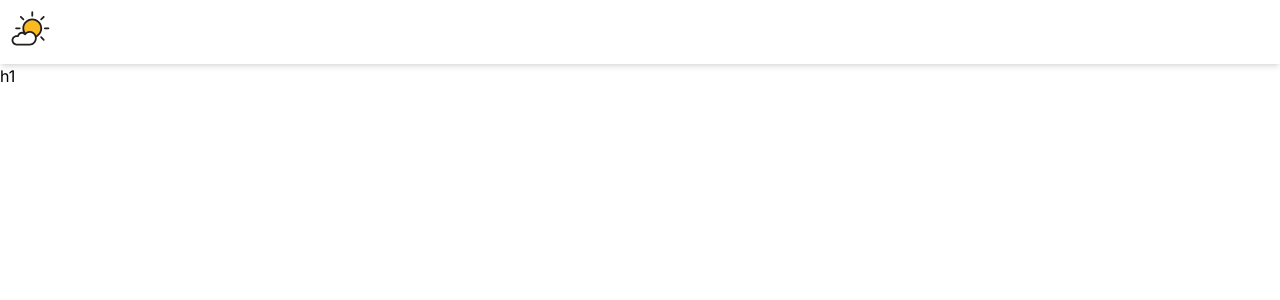
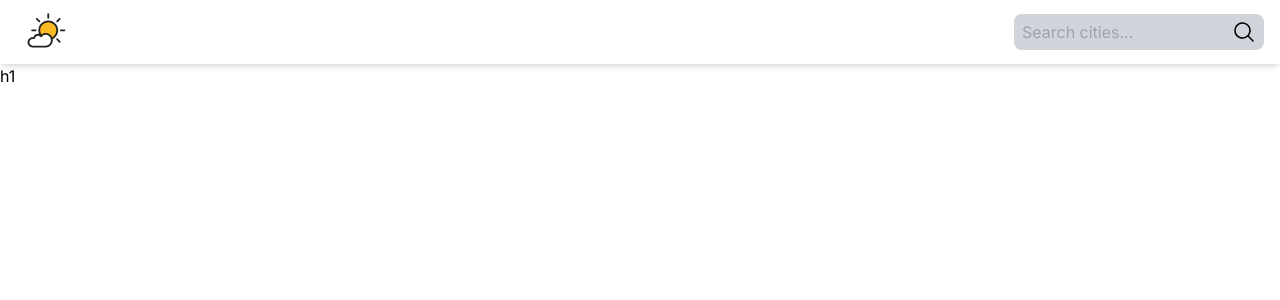
Before and after one commit to lucas-amberg/weather-app, a Next.js app: page / in a window 1280 px wide. Shown: the top 300 px of the page. Built offline with nearby package versions, Linux system fonts and the light colour scheme.

Commit message:
Enable URL param functionality

```diff
--- a/app/layout.tsx
+++ b/app/layout.tsx
@@ -3,6 +3,7 @@ import { Inter } from 'next/font/google'
 import './globals.css'
 
 import NavBar from '@/app/ui/navbar'
+import Search from '@/app/ui/search'
 
 const inter = Inter({ subsets: ['latin'] })
 
--- a/app/ui/navbar.tsx
+++ b/app/ui/navbar.tsx
@@ -1,14 +1,20 @@
-import Image from "next/image"
 
+
+import Image from "next/image";
+import Search from "./search";
+
+//The navbar will rest at the top of every page and is responsible for displaying
+//the search bar which is necessary for the site to function
 export default function NavBar() {
   return(
-    <div className="h-16 bg-white shadow-md">
+    <div className="h-16 bg-white shadow-md flex justify-between p-4 items-center">
       <Image
         src={'/partly-cloudy.svg'}
         width={60}
         height={60}
         alt={'Weather App Logo (Partly Cloudy Icon)'}
       />
+      <Search placeholder="Search cities..."/>
     </div>
-  )
+  );
 }
--- /dev/null
+++ b/app/ui/search.tsx
@@ -0,0 +1,36 @@
+'use client';
+
+import { MagnifyingGlassIcon } from '@heroicons/react/24/solid'
+
+import { useSearchParams, useRouter, usePathname } from 'next/navigation';
+
+import { useDebouncedCallback } from 'use-debounce';
+
+
+//The search component is responsible for searching for cities and querying the
+//api for the result, it will be used on the Navbar
+export default function Search({placeholder}: {placeholder: string}) {
+  const searchParams = useSearchParams();
+  const pathname = usePathname();
+  const { replace } = useRouter();
+
+  const handleSearch = useDebouncedCallback((term: string) => {
+    const params = new URLSearchParams(searchParams);
+    if (term) {
+      params.set('query', term);
+    }
+    else {
+      params.delete('query')
+    }
+    replace(`${pathname}?${params.toString()}`)
+  }, 300)
+
+  return(
+    <div>
+      <input id='search' onChange={(e) => {
+        handleSearch(e.target.value);
+      }} placeholder={placeholder} className='bg-gray-300 h-9 p-2 rounded-lg' type="text" />
+      <MagnifyingGlassIcon className='h-6 absolute right-6 top-5'/>
+    </div>
+  )
+}
```
Also changed, not shown: package.json (+6 -4 lines), 1 other file (tests, documents, lock files or other folders).
